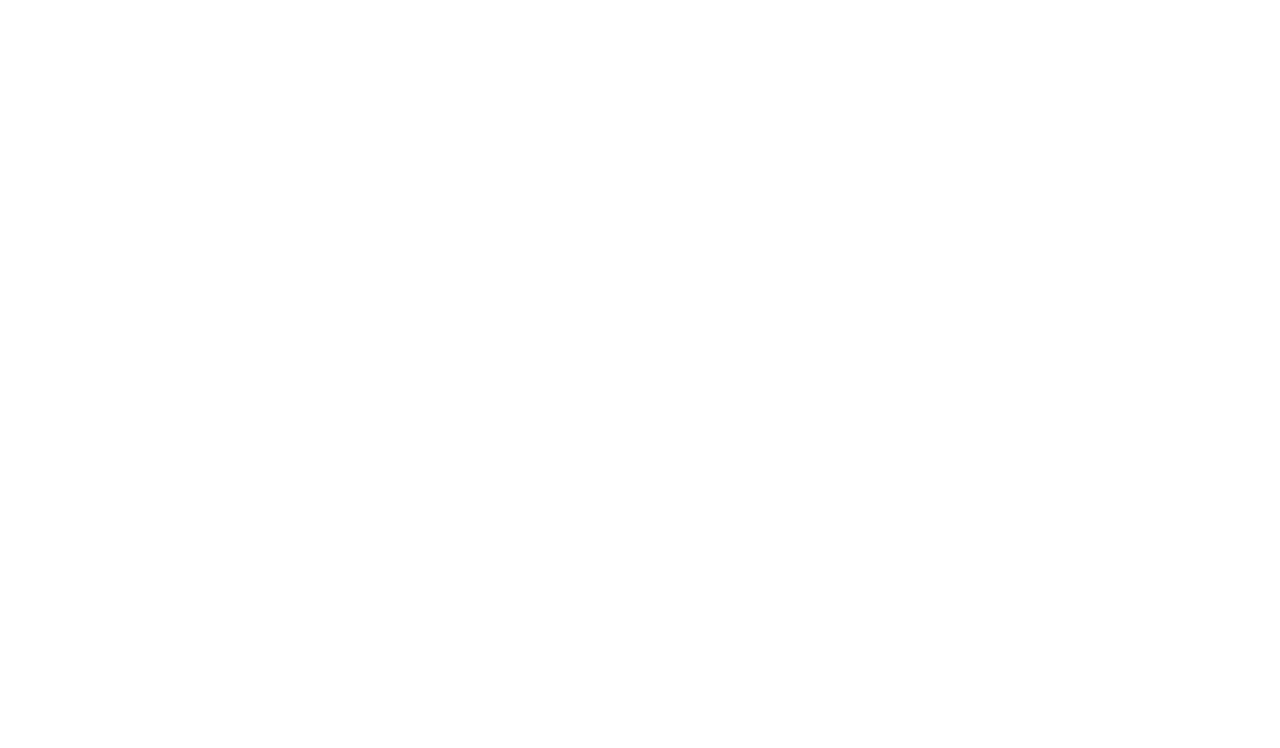
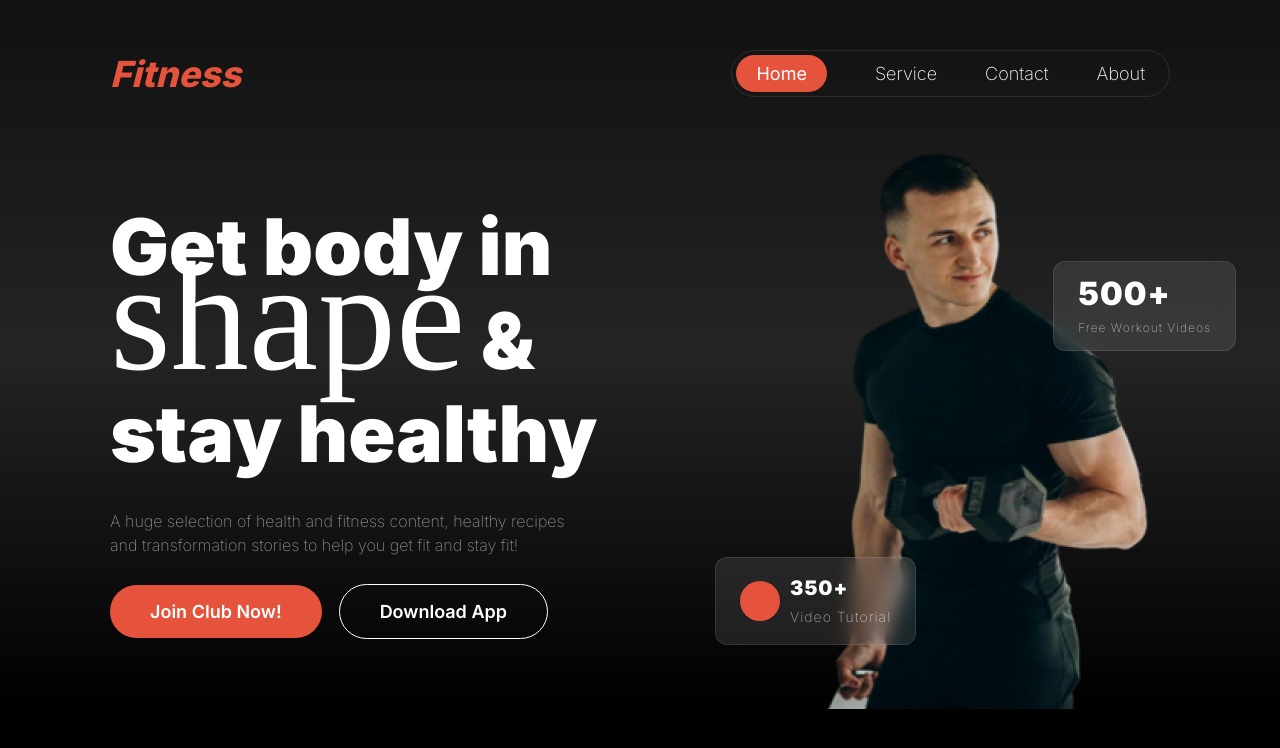
Before and after one commit to Shanto910/Project-Fitness, a plain HTML site: page index.html in a window 1280 px wide. Drawn offline with Linux system fonts and the light colour scheme; a web font is replaced by a local one.

Commit message:
added navbar and banner section

```diff
--- a/index.html
+++ b/index.html
@@ -7,6 +7,59 @@
 		<link rel="stylesheet" href="./styles.css" />
 	</head>
 	<body>
-		<!-- Hello World! -->
+		<main>
+			<header class="wrapper">
+				<nav class="navbar">
+					<a class="brand-logo" href="/">Fitness</a>
+					<ul class="navbar-list">
+						<li>
+							<a class="active-page" href="/">Home</a>
+						</li>
+						<li>
+							<a href="#service">Service</a>
+						</li>
+						<li>
+							<a href="#contact">Contact</a>
+						</li>
+						<li><a href="#about">About</a></li>
+					</ul>
+				</nav>
+				<div class="section-banner">
+					<div class="text-box">
+						<h1 class="heading-primary">
+							Get body in <span>shape</span> & stay healthy
+						</h1>
+						<p class="heading-description">
+							A huge selection of health and fitness content,
+							healthy recipes and transformation stories to help
+							you get fit and stay fit!
+						</p>
+						<a class="btn btn-full" href="#contact"
+							>Join <span>Club</span> Now!</a
+						>
+						<a class="btn btn-outline" href="#">Download App</a>
+					</div>
+					<div class="img-box">
+						<div class="floting-box-1 flex">
+							<div class="circle"></div>
+							<div class="vid-texts">
+								<span class="floting-span">350+</span>
+								<p class="floting-text">Video Tutorial</p>
+							</div>
+						</div>
+						<div class="floting-box-2">
+							<div class="vid-texts">
+								<span class="floting-span">500+</span>
+								<p class="floting-text">Free Workout Videos</p>
+							</div>
+						</div>
+						<img
+							class="hero-img"
+							src="./images/banner-img.png"
+							alt="Picture of a bodybuilder lifting dumbbell" />
+					</div>
+				</div>
+			</header>
+		</main>
 	</body>
 </html>
--- a/styles.css
+++ b/styles.css
@@ -0,0 +1,245 @@
+/* ===== GLOBAL RULES ===== */
+@import url('https://fonts.googleapis.com/css2?family=Inter:wght@100..900&display=swap');
+@import url('https://fonts.cdnfonts.com/css/miama');
+
+* {
+	margin: 0;
+	padding: 0;
+	box-sizing: border-box;
+}
+
+body {
+	background-color: var(--black);
+	color: var(--white);
+	font-family: var(--font-main);
+	font-weight: var(--thin);
+	font-size: 0.875rem;
+}
+
+p {
+	max-width: 50ch;
+}
+
+img {
+	display: block;
+	max-width: 100%;
+}
+
+input,
+button,
+textarea,
+select {
+	font: inherit;
+}
+
+a {
+	color: currentColor;
+	text-decoration: none;
+}
+
+li {
+	list-style: none;
+}
+
+/* ===== REUSEABLE RULES ===== */
+
+:root {
+	--primary-color: #e6533c;
+	--white: #ffffff;
+	--white-60: rgba(255, 255, 255, 0.6);
+	--white-50: rgba(255, 255, 255, 0.5);
+	--white-10: rgba(255, 255, 255, 0.1);
+	--black: #000000;
+
+	--font-main: 'Inter', Arial, Helvetica, sans-serif;
+	--font-fansy: 'Miama', Times, serif;
+	--thin: 200;
+	--regular: 400;
+	--medium: 600;
+	--bold: 800;
+	--extra-bold: 900;
+}
+
+.wrapper {
+	display: grid;
+	grid-template-columns:
+		1fr
+		min(1060px, calc(100% - 64px))
+		1fr;
+	grid-column-gap: 32px;
+}
+
+.wrapper > * {
+	grid-column: 2;
+}
+
+.heading-primary,
+.heading-secondary {
+	font-weight: var(--extra-bold);
+	line-height: 1.2;
+}
+.heading-primary {
+	font-size: 4.875rem;
+	max-width: 10ch;
+}
+
+.heading-secondary {
+	font-size: 3rem;
+}
+
+.flex {
+	display: flex;
+}
+
+.grid {
+	display: grid;
+}
+
+.btn {
+	display: inline-block;
+
+	text-decoration: none;
+	font-size: 1.125rem;
+	font-weight: var(--medium);
+	color: currentColor;
+	padding: 16px 40px;
+	border-radius: 50px;
+
+	border: none;
+	cursor: pointer;
+	font-family: inherit;
+}
+
+.btn-full {
+	background-color: var(--primary-color);
+}
+
+.btn-outline {
+	outline: 1px solid var(--white);
+}
+
+.btn-long {
+	margin-top: 34px;
+	line-height: 1;
+	padding-inline: 72px;
+}
+
+/* ===== HEADER RULES ===== */
+
+header {
+	padding-top: 50px;
+	background: linear-gradient(
+		#111,
+		rgba(119, 119, 119, 0.3),
+		transparent 100%
+	);
+}
+.navbar {
+	display: flex;
+	justify-content: space-between;
+	align-items: center;
+}
+
+.brand-logo {
+	font-size: 2.25rem;
+	font-weight: var(--bold);
+	color: var(--primary-color);
+	font-style: italic;
+}
+
+.navbar-list {
+	display: flex;
+	gap: 48px;
+	font-size: 1.125rem;
+	border: 1px solid var(--white-10);
+	padding: 12px 24px 12px 4px;
+	border-radius: 50px;
+}
+
+.active-page {
+	font-weight: var(--regular);
+	background-color: var(--primary-color);
+	padding: 8px 20px;
+	border-radius: 50px;
+}
+
+.section-banner {
+	display: grid;
+	grid-template-columns: 1fr 1fr;
+	align-items: center;
+	margin-top: 32px;
+}
+
+.heading-primary span {
+	font-family: var(--font-fansy);
+	font-weight: 400;
+	font-size: 9.75rem;
+	line-height: 0;
+}
+.heading-description {
+	font-size: 1rem;
+	margin: 28px 0;
+	color: var(--white-50);
+	line-height: 1.5;
+}
+
+header .btn-full {
+	margin-right: 14px;
+}
+
+.img-box {
+	justify-self: end;
+	position: relative;
+}
+
+.floting-box-1,
+.floting-box-2 {
+	background-color: var(--white-10);
+	backdrop-filter: blur(10px);
+	border: 1px solid var(--white-10);
+	border-radius: 12px;
+	letter-spacing: 1px;
+	position: absolute;
+	line-height: 1;
+}
+
+.floting-box-1 {
+	padding: 20px 24px;
+	bottom: 64px;
+	left: -106px;
+
+	align-items: center;
+	gap: 10px;
+}
+
+.floting-box-2 {
+	padding: 16px 24px;
+	top: 132px;
+	right: -66px;
+}
+
+.circle {
+	width: 40px;
+	height: 40px;
+	background-color: var(--primary-color);
+	border-radius: 50%;
+}
+
+.floting-span {
+	font-size: 1.25rem;
+	font-weight: var(--extra-bold);
+}
+
+.floting-text {
+	margin-top: 12px;
+	font-size: 0.875rem;
+	color: var(--white-60);
+}
+
+.floting-box-2 .floting-span {
+	font-size: 2rem;
+}
+
+.floting-box-2 .floting-text {
+	font-size: 0.75rem;
+}
```
Also changed, not shown: images/banner-img.png (added), images/cyh-img-1.png (added), images/cyh-img-2.png (added), images/cyh-img-3.png (added), images/cyh-img-4.png (added), images/exercise1.jpg (added), images/exercise2.png (added), images/exercise3.png (added), images/exercise5.jpg (added), images/exercise6.jpg (added), images/run.jpg (added), images/trainer1.png (added), images/trainer2.png (added), images/trainer3.png (added), 2 more files, 2 other files.
